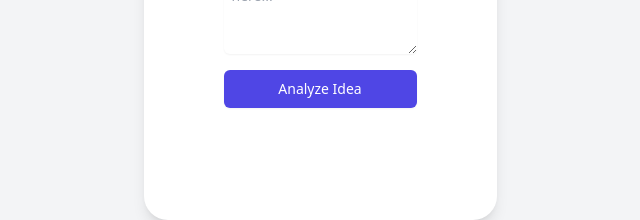
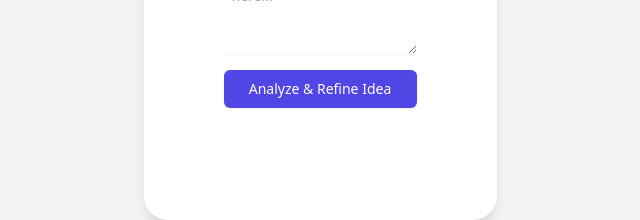
Before and after one commit to fsilva7456/react-app-demo, a React (Create React App) app: page / in a window 1280 px wide. Shown: the part 413-633 px from the top of the page, without its empty margins (320-960 px from the left). Built offline with nearby package versions, Linux system fonts and the light colour scheme; no server answers.

Commit message:
Update IdeaInput with better loading state

```diff
--- a/src/components/IdeaInput.js
+++ b/src/components/IdeaInput.js
@@ -31,7 +31,17 @@
         disabled={loading || !idea.trim()}
         className={`w-full flex justify-center py-2 px-4 border border-transparent rounded-md shadow-sm text-sm font-medium text-white ${loading ? 'bg-indigo-400' : 'bg-indigo-600 hover:bg-indigo-700'} focus:outline-none focus:ring-2 focus:ring-offset-2 focus:ring-indigo-500`}
       >
-        {loading ? 'Analyzing...' : 'Analyze Idea'}
+        {loading ? (
+          <span className="flex items-center">
+            <svg className="animate-spin -ml-1 mr-3 h-5 w-5 text-white" xmlns="http://www.w3.org/2000/svg" fill="none" viewBox="0 0 24 24">
+              <circle className="opacity-25" cx="12" cy="12" r="10" stroke="currentColor" strokeWidth="4"></circle>
+              <path className="opacity-75" fill="currentColor" d="M4 12a8 8 0 018-8V0C5.373 0 0 5.373 0 12h4zm2 5.291A7.962 7.962 0 014 12H0c0 3.042 1.135 5.824 3 7.938l3-2.647z"></path>
+            </svg>
+            Refining Idea (5 iterations)...
+          </span>
+        ) : (
+          'Analyze & Refine Idea'
+        )}
       </button>
     </form>
   );
```
